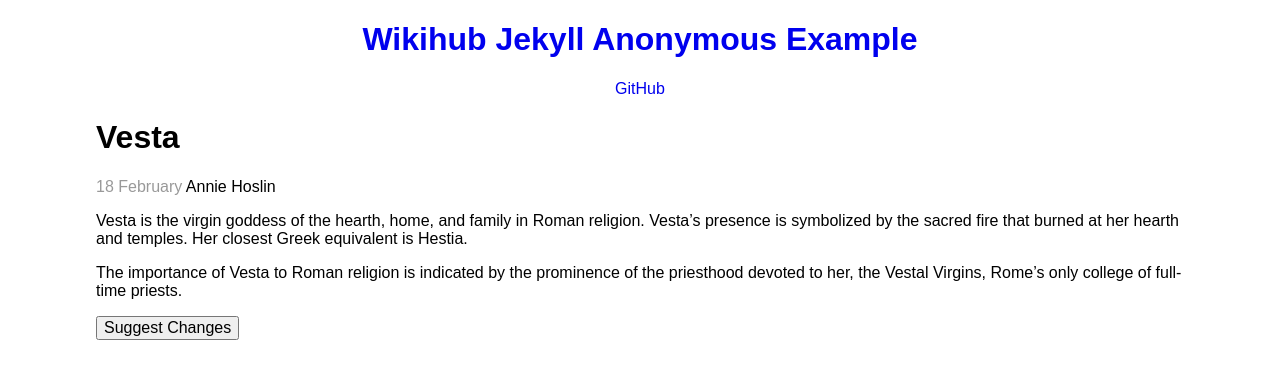
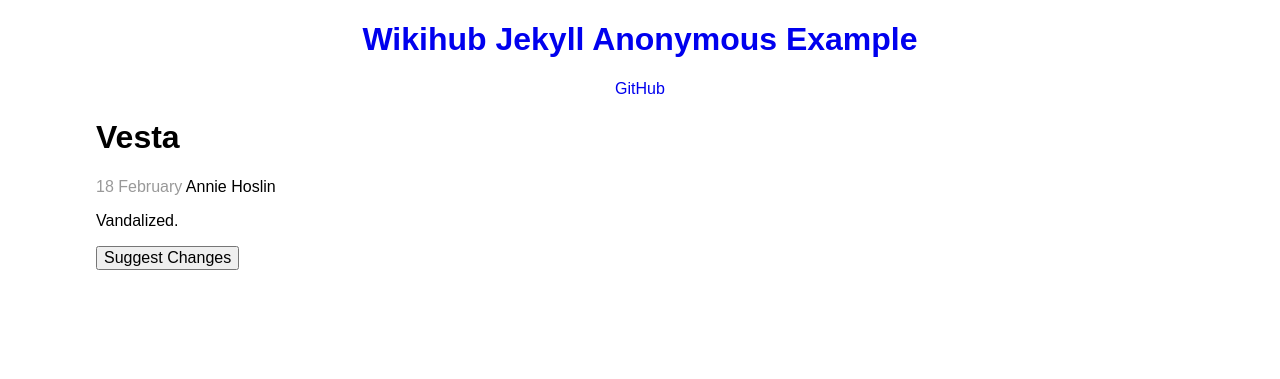
Before and after one commit to wiki-hub/jekyll-anon, a Jekyll site: the page built from _posts/2015-02-18-vesta.md, in a window 1280 px wide. Shown: the top 379 px of the page. Built offline with Jekyll 4.4.1, drawn with Linux system fonts in a browser that asks for light colours.

Commit message:
blah blah blah. i'm a vandal

```diff
--- a/_posts/2015-02-18-vesta.md
+++ b/_posts/2015-02-18-vesta.md
@@ -5,6 +5,4 @@
 category: Gods
 tags: [Home, Family, Goddess]
 ---
-Vesta is the virgin goddess of the hearth, home, and family in Roman religion. Vesta's presence is symbolized by the sacred fire that burned at her hearth and temples. Her closest Greek equivalent is Hestia.
-
-The importance of Vesta to Roman religion is indicated by the prominence of the priesthood devoted to her, the Vestal Virgins, Rome's only college of full-time priests.
+Vandalized.
```
